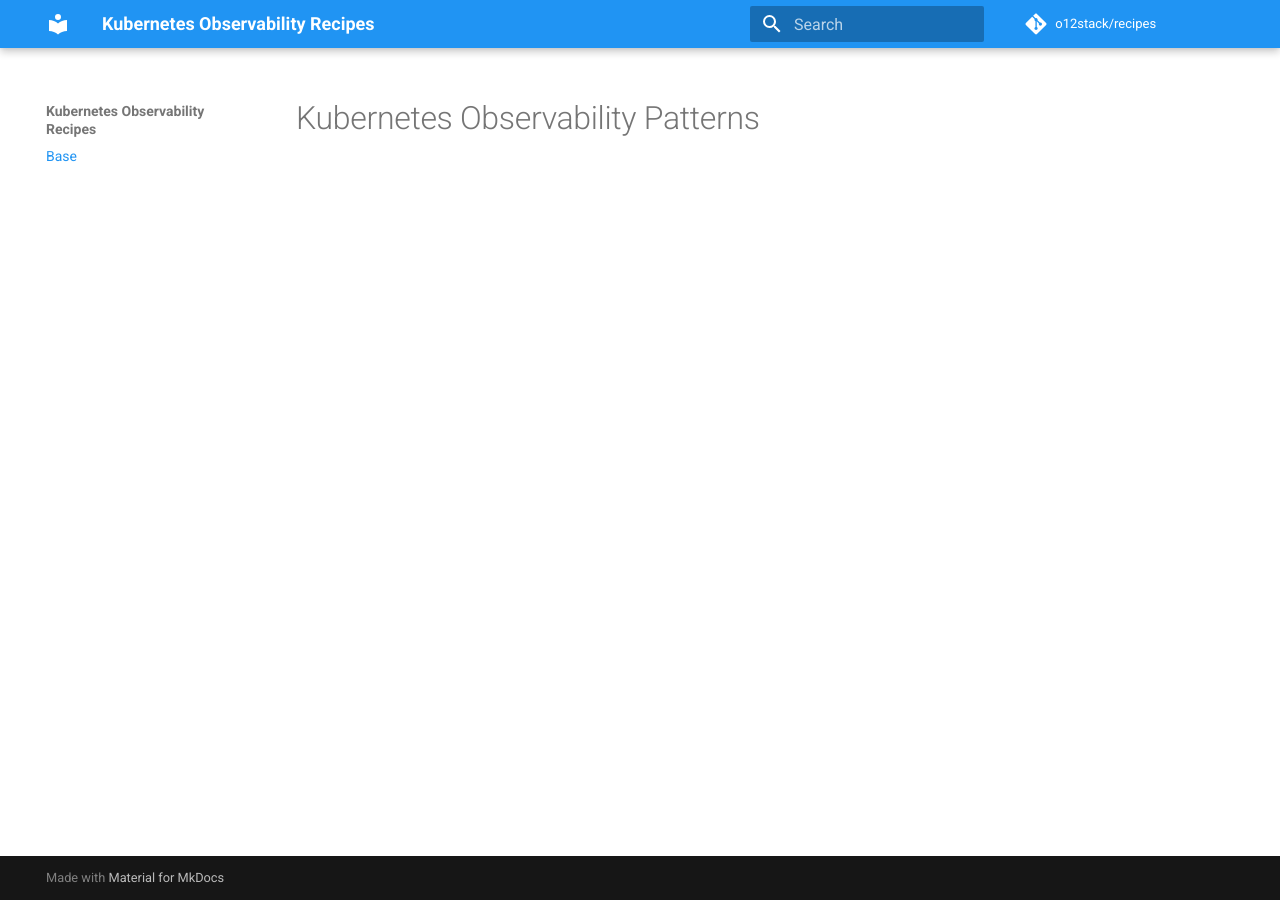
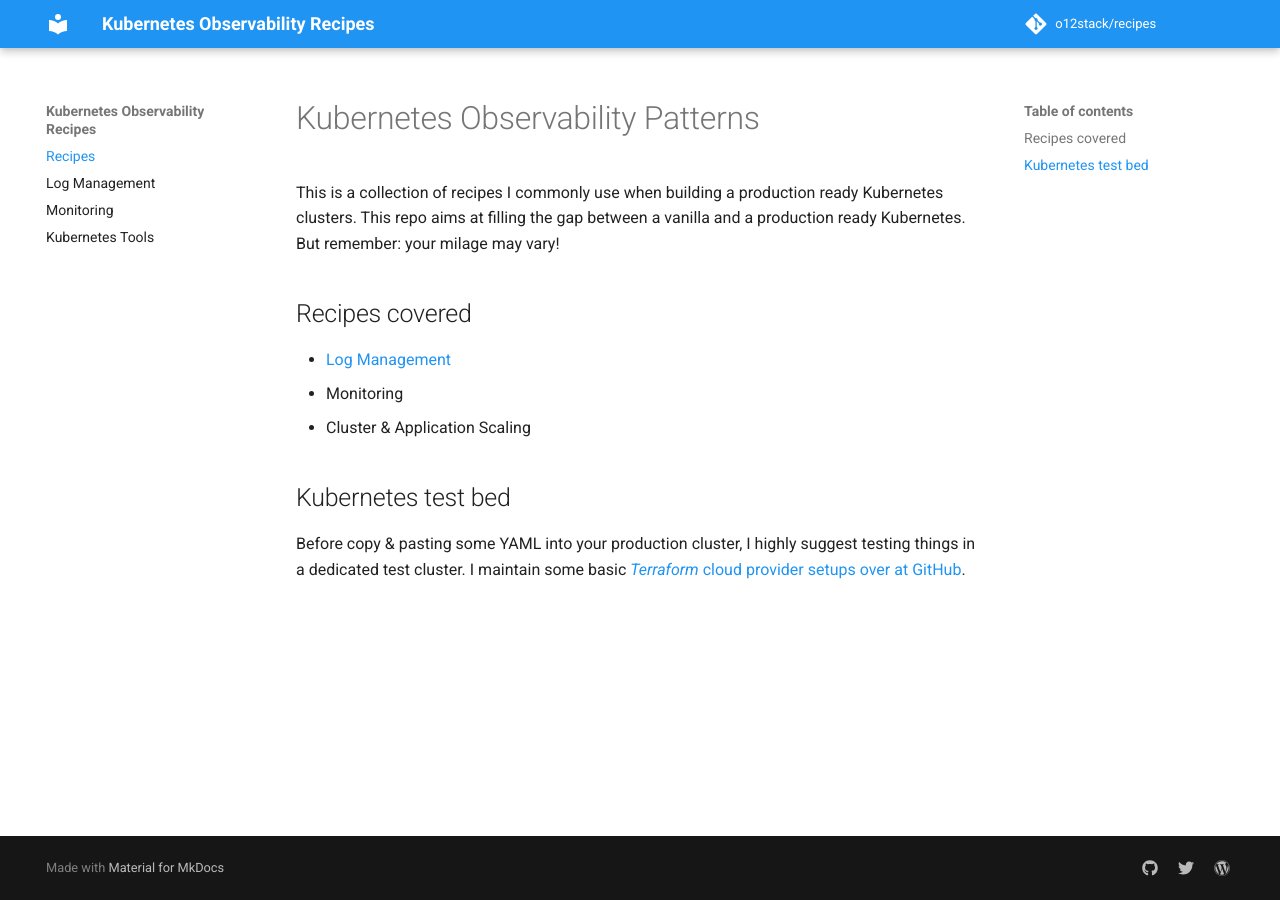
Before and after one commit to observabilitystack/recipes, an MkDocs documentation site: the page built from docs/index.md, in a window 1280 px wide. Built offline with MkDocs 1.6.1 and Material for MkDocs 9.7.7, drawn with Linux system fonts in a browser that asks for light colours; comment, search, counter and statistics services are not loaded.

Commit message:
initial content adds

```diff
--- a/docs/index.md
+++ b/docs/index.md
@@ -1 +1,17 @@
 # Kubernetes Observability Patterns
+
+This is a collection of recipes I commonly use when building a production ready
+Kubernetes clusters. This repo aims at filling the gap between a vanilla and a
+production ready Kubernetes. But remember: your milage may vary!
+
+## Recipes covered
+
+* [Log Management](log-management/)
+* Monitoring
+* Cluster & Application Scaling
+
+## Kubernetes test bed
+
+Before copy & pasting some YAML into your production cluster, I highly suggest testing
+things in a dedicated test cluster. I maintain some basic
+[_Terraform_ cloud provider setups over at GitHub](https://github.com/tboeghk/kubernetes-in-the-clouds).
--- a/mkdocs.yml
+++ b/mkdocs.yml
@@ -5,16 +5,13 @@ repo_name: 'o12stack/recipes'
 repo_url: 'https://github.com/observabilitystack/recipes'
 #copyright: ''
 nav:
-    - Base: index.md
-#    - Visualizations: vis.md
-#    - Applications: apps.md
-#    - Contributors: contribs.md
+    - Recipes: index.md
+    - Log Management: log-management/index.md
+    - Monitoring: monitoring/index.md
+    #- Testing: testing.md
+    - Kubernetes Tools: tools.md
 theme:
     name: 'material'
-    # custom_dir: 'theme'
-    # favicon: 'assets/images/favicon.png'
-    # logo: 'assets/images/logo.png'
-    #   icon: 'timelapse'
     palette:
       primary: 'blue'
       accent: 'amber'
@@ -23,6 +20,15 @@ theme:
         - yaml
         - json
         - bash
+extra:
+  social:
+    - type: 'github'
+      link: 'https://github.com/tboeghk'
+    - type: 'twitter'
+      link: 'https://twitter.com/tboeghk'
+    - type: 'wordpress'
+      link: 'https://www.thiswayup.de'
+plugins: []
 markdown_extensions:
     - toc:
         permalink: true
```
Also changed, not shown: docs/kubernetes-in-the-clouds.md (added, +19 -0 lines), docs/log-management/index.md (added, +9 -0 lines), docs/monitoring/index.md (added, +1 -0 lines), docs/tools.md (added, +14 -0 lines).
